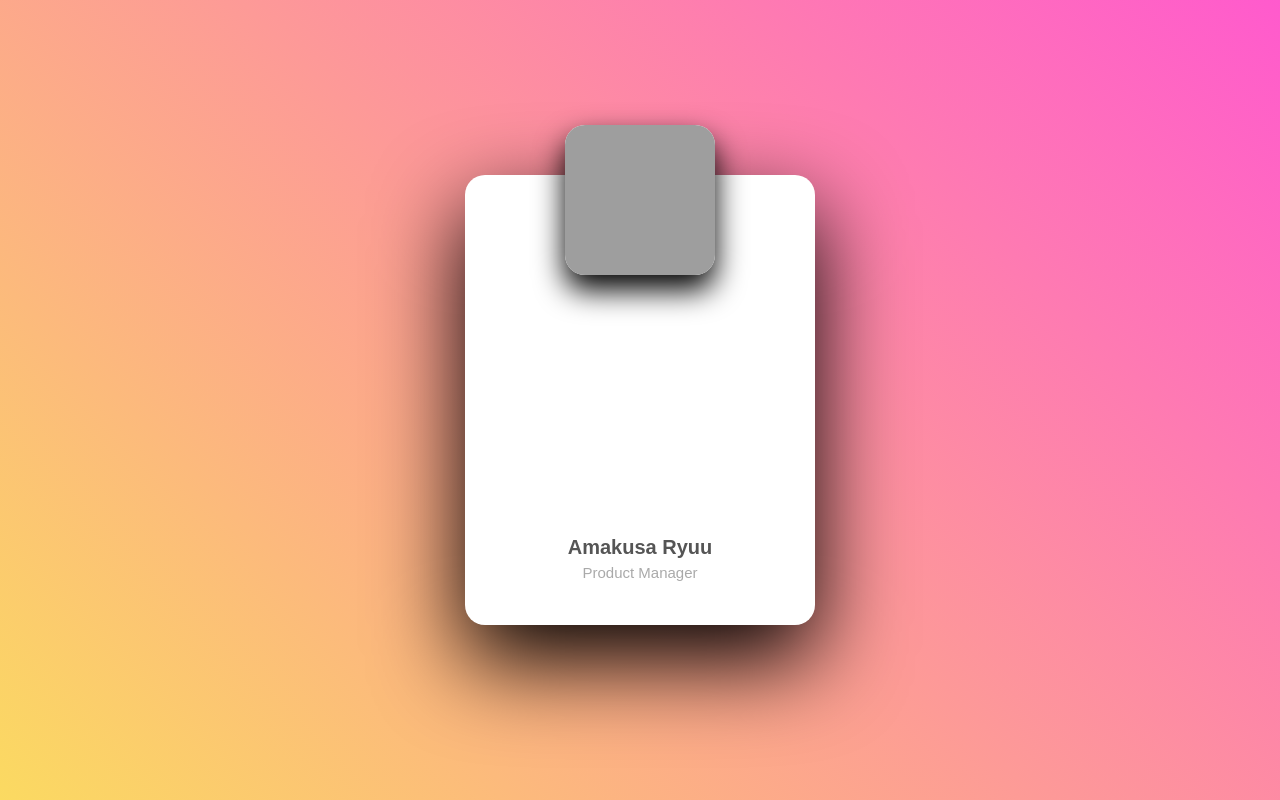
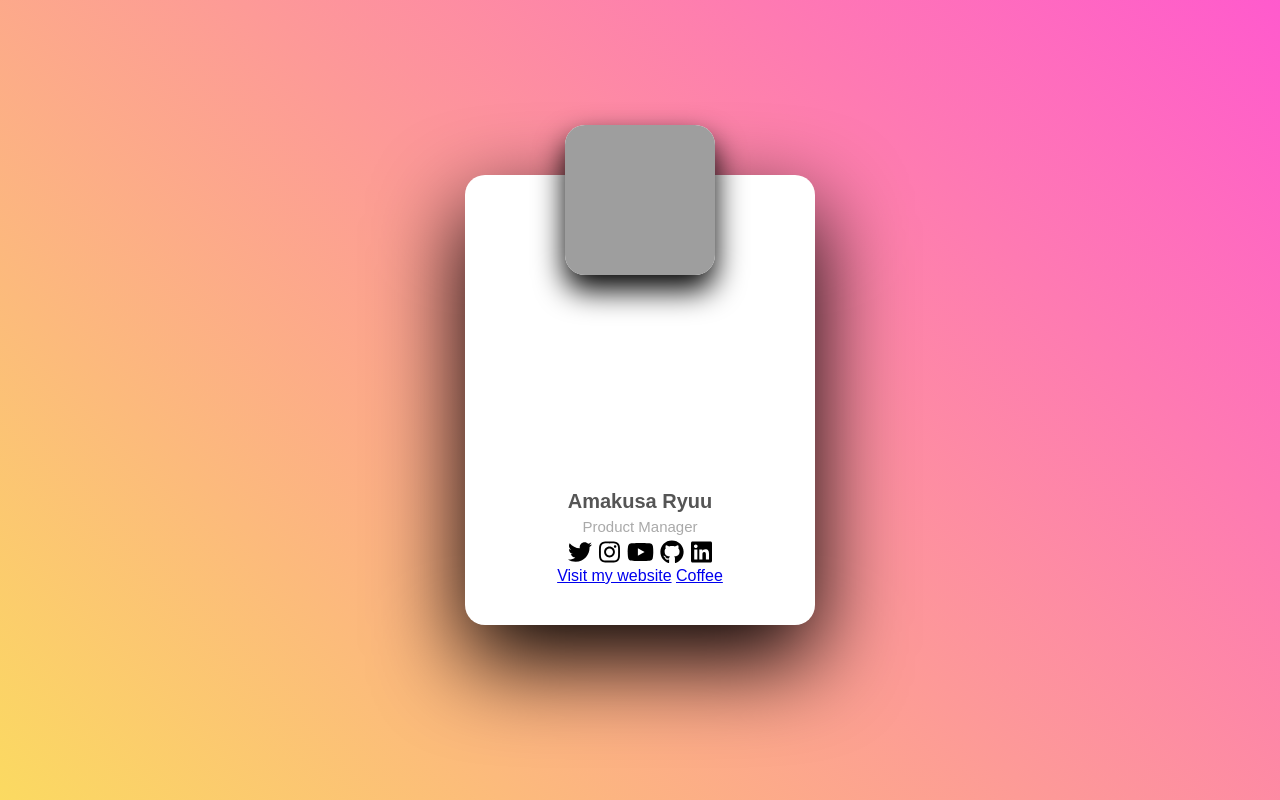
Before and after one commit to muhawaluddin/profile-card, a plain HTML site: page index.html in a window 1280 px wide. Drawn offline with Linux system fonts and the light colour scheme; grey boxes are pictures that could not be loaded.

Commit message:
push push

```diff
--- a/index.html
+++ b/index.html
@@ -15,8 +15,21 @@
         <div class="content">
             <div class="details">
                 <h2>Amakusa Ryuu<br><span>Product Manager</span></h2>
+                <div class="data">
+                    <a href=""><i class="fab fa-twitter"></i></a>
+                    <a href=""><i class="fab fa-instagram"></i></a>
+                    <a href=""><i class="fab fa-youtube"></i></a>
+                    <a href=""><i class="fab fa-github"></i></a>
+                    <a href=""><i class="fab fa-linkedin"></i></a>
+                </div>
+                <div class="btnAction">
+                    <a href="#" class="Btn">Visit my website</a>
+                    <a href="#" class="Btn">Coffee</a>
+                </div>
             </div>
         </div>
     </div>
+
+    <script defer src="https://use.fontawesome.com/releases/v5.15.4/js/all.js" integrity="sha384-rOA1PnstxnOBLzCLMcre8ybwbTmemjzdNlILg8O7z1lUkLXozs4DHonlDtnE7fpc" crossorigin="anonymous"></script>
 </body>
 </html>
--- a/style.css
+++ b/style.css
@@ -74,3 +74,13 @@ body {
     font-weight: 500;
     opacity: 0.5;
 }
+.card .content .details .data {
+    font-size: 1.5em;
+    top: 30px;
+}
+.card .content .details .data a {
+    color: black;
+}
+.card .content .details .data a:hover {
+    color: #7c7474;
+}
```
